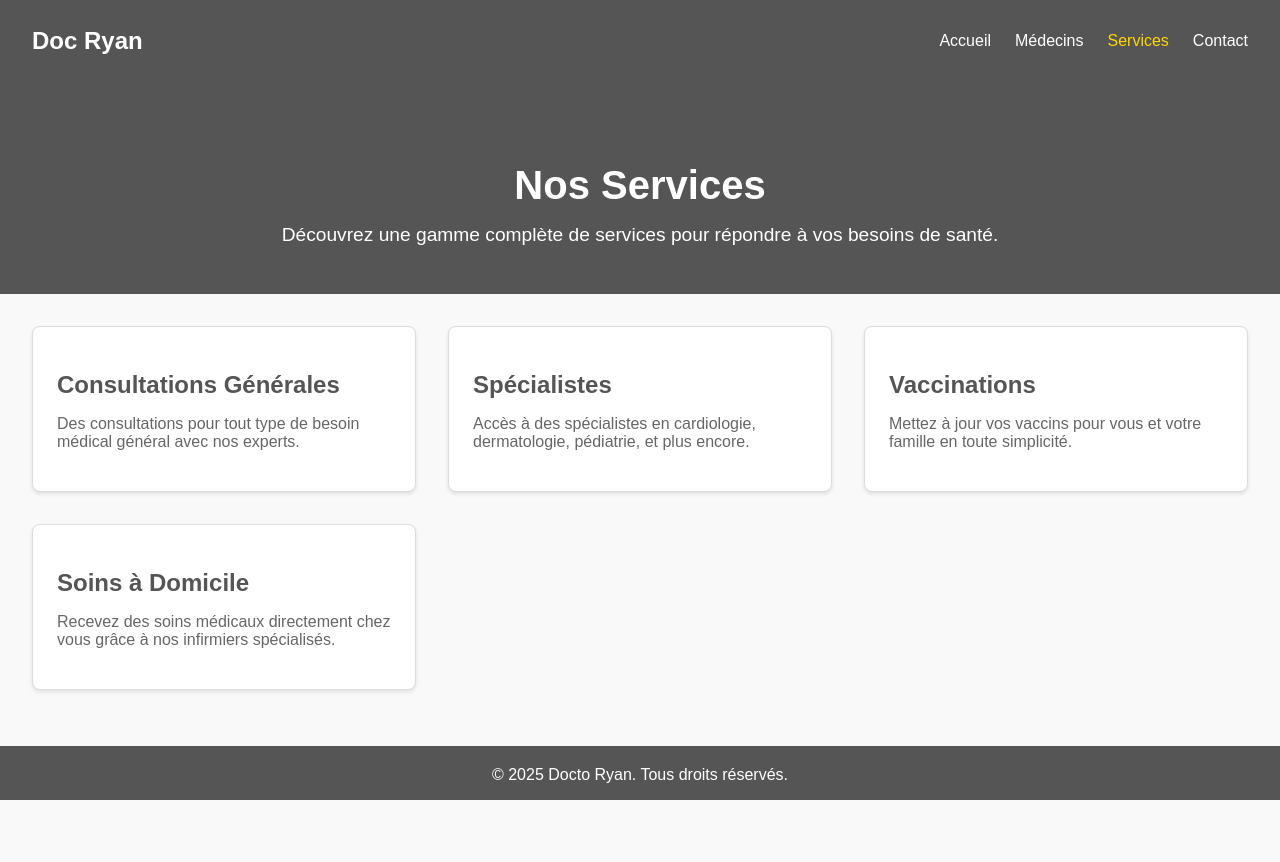
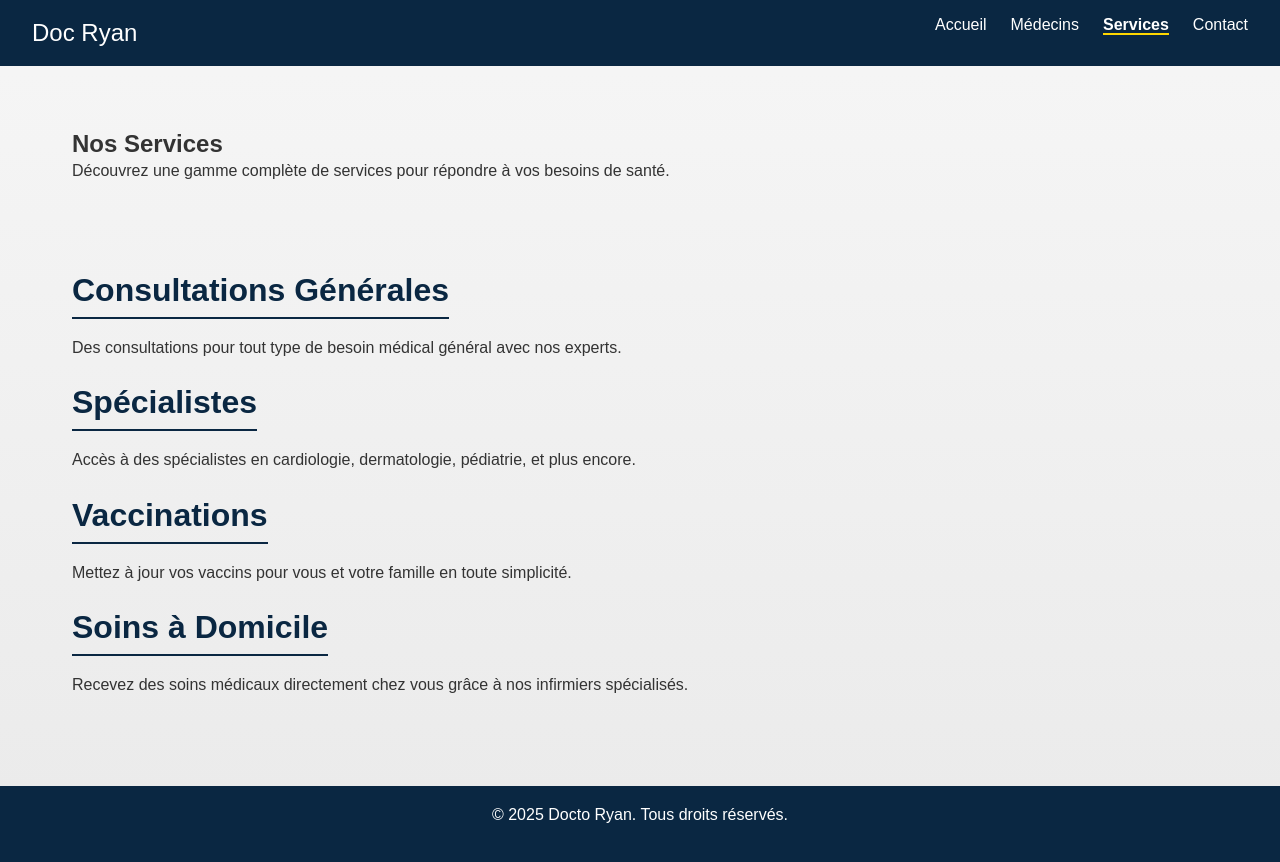
Before and after one commit to Ryan-almansa/site.html, a plain HTML site: page Page/service.html in a window 1280 px wide. Before the commit the page ends 800 px from the top, so only its background shows below. Drawn offline with Linux system fonts and the light colour scheme.

Commit message:
style refait avec nav

```diff
--- a/style/a-rpopos.css
+++ b/style/a-rpopos.css
@@ -4,14 +4,14 @@ body {
     margin: 0;
     padding: 0;
     color: #333;
-    background-color: #f9f9f9;
+    background: linear-gradient(to bottom, #f6f6f6, #eaeaea);
     display: flex;
     flex-direction: column;
     min-height: 100vh;
 }
 
 header {
-    background-color: #007BFF;
+    background-color: #0A2742; /* Bleu foncé */
     padding: 1rem 2rem;
     color: white;
     text-align: center;
@@ -47,7 +47,7 @@ header {
 }
 
 .hero {
-    background-color: #007BFF;
+    background: linear-gradient(to bottom right, #0A2742, #004B87);
     color: white;
     padding: 2rem 1rem;
     text-align: center;
@@ -70,7 +70,7 @@ header {
 
 .about h2, .values h2, .team h2 {
     font-size: 2rem;
-    color: #007BFF;
+    color: #0A2742;
     margin-bottom: 1rem;
 }
 
@@ -85,7 +85,7 @@ header {
 }
 
 .values strong {
-    color: #007BFF;
+    color: #0A2742;
 }
 
 .team {
@@ -100,13 +100,18 @@ header {
 }
 
 .team-member {
-    background-color: white;
+    background: linear-gradient(to top, #fefefe, #f6f6f6);
     border: 1px solid #ddd;
     border-radius: 8px;
     padding: 1rem;
     width: 300px;
     box-shadow: 0 2px 4px rgba(0, 0, 0, 0.1);
     text-align: center;
+    transition: transform 0.3s ease-in-out;
+}
+
+.team-member:hover {
+    transform: translateY(-10px);
 }
 
 .team-member img {
@@ -123,7 +128,7 @@ header {
 }
 
 footer {
-    background-color: #007BFF;
+    background-color: #0A2742;
     color: white;
     text-align: center;
     padding: 1rem;
--- a/style/contact.css
+++ b/style/contact.css
@@ -0,0 +1,196 @@
+/* Global Styles */
+* {
+    margin: 0;
+    padding: 0;
+    box-sizing: border-box;
+}
+
+body {
+    font-family: Arial, sans-serif;
+    margin: 0;
+    padding: 0;
+    color: #333;
+    background: linear-gradient(to bottom, #f6f6f6, #eaeaea);
+    display: flex;
+    flex-direction: column;
+    min-height: 100vh;
+}
+
+header {
+    background-color: #0A2742; /* Bleu foncé */
+    padding: 1rem 2rem;
+    color: white;
+    text-align: center;
+}
+
+.navbar {
+    display: flex;
+    justify-content: space-between;
+    align-items: center;
+}
+
+.nav-logo {
+    font-size: 1.5rem;
+    color: white;
+    text-decoration: none;
+}
+
+.nav-menu {
+    list-style: none;
+    display: flex;
+    gap: 1.5rem;
+}
+
+.nav-item .nav-link {
+    color: white;
+    text-decoration: none;
+    font-size: 1rem;
+}
+
+.nav-link.active {
+    font-weight: bold;
+    border-bottom: 2px solid #FFD700;
+}
+
+main {
+    padding: 2rem 1rem;
+    flex: 1;
+}
+
+.hero {
+    background: linear-gradient(to bottom right, #0A2742, #004B87);
+    color: white;
+    padding: 3rem 1rem;
+    text-align: center;
+    border-radius: 8px;
+    margin-bottom: 2rem;
+}
+
+.hero h1 {
+    font-size: 2.5rem;
+    margin-bottom: 1rem;
+}
+
+.hero p {
+    font-size: 1.2rem;
+}
+
+section {
+    padding: 2rem;
+    max-width: 1200px;
+    margin: 0 auto;
+}
+
+h2 {
+    font-size: 2rem;
+    color: #0A2742;
+    margin-bottom: 1rem;
+    border-bottom: 2px solid #0A2742;
+    display: inline-block;
+    padding-bottom: 0.5rem;
+}
+
+p {
+    font-size: 1rem;
+    line-height: 1.6;
+    margin-bottom: 1.5rem;
+}
+
+ul {
+    list-style: none;
+    padding: 0;
+}
+
+li {
+    margin-bottom: 1rem;
+}
+
+.values strong {
+    color: #0A2742;
+}
+
+.team {
+    text-align: center;
+}
+
+.team-members {
+    display: flex;
+    justify-content: center;
+    gap: 2rem;
+    flex-wrap: wrap;
+}
+
+.team-member {
+    background: linear-gradient(to top, #fefefe, #f6f6f6);
+    border: 1px solid #ddd;
+    border-radius: 8px;
+    padding: 1rem;
+    width: 300px;
+    box-shadow: 0 2px 4px rgba(0, 0, 0, 0.1);
+    text-align: center;
+    transition: transform 0.3s ease-in-out;
+}
+
+.team-member:hover {
+    transform: translateY(-10px);
+}
+
+.team-member img {
+    width: 100px;
+    height: 100px;
+    border-radius: 50%;
+    margin-bottom: 1rem;
+}
+
+.team-member h3 {
+    margin: 0.5rem 0;
+    font-size: 1.2rem;
+    color: #333;
+}
+
+form {
+    max-width: 600px;
+    margin: 0 auto;
+    padding: 1rem;
+    background: white;
+    border: 1px solid #ddd;
+    border-radius: 8px;
+    box-shadow: 0 2px 4px rgba(0, 0, 0, 0.1);
+}
+
+form label {
+    display: block;
+    font-weight: bold;
+    margin-bottom: 0.5rem;
+    color: #0A2742;
+}
+
+form input,
+form button {
+    width: 100%;
+    padding: 0.75rem;
+    margin-bottom: 1rem;
+    border: 1px solid #ddd;
+    border-radius: 5px;
+}
+
+form button {
+    background: #0A2742;
+    color: white;
+    border: none;
+    cursor: pointer;
+    transition: background 0.3s ease;
+}
+
+form button:hover {
+    background: #004B87;
+}
+
+/* Footer Styles */
+footer {
+    background-color: #0A2742;
+    color: white;
+    text-align: center;
+    padding: 1rem;
+    margin-top: auto;
+}
--- a/style/service.css
+++ b/style/service.css
@@ -1,31 +1,38 @@
 /* Global Styles */
+* {
+    margin: 0;
+    padding: 0;
+    box-sizing: border-box;
+}
+
 body {
     font-family: Arial, sans-serif;
     margin: 0;
     padding: 0;
-    box-sizing: border-box;
     color: #333;
-    background-color: #f9f9f9;
+    background: linear-gradient(to bottom, #f6f6f6, #eaeaea);
     display: flex;
     flex-direction: column;
     min-height: 100vh;
 }
 
-/* Navbar */
+header {
+    background-color: #0A2742; /* Bleu foncé */
+    padding: 1rem 2rem;
+    color: white;
+    text-align: center;
+}
+
 .navbar {
     display: flex;
     justify-content: space-between;
     align-items: center;
-    padding: 1rem 2rem;
-    background-color:#555;
-    color: white;
 }
 
 .nav-logo {
     font-size: 1.5rem;
-    font-weight: bold;
+    color: white;
     text-decoration: none;
-    color: white;
 }
 
 .nav-menu {
@@ -34,94 +41,156 @@ body {
     gap: 1.5rem;
 }
 
-.nav-item {
+.nav-item .nav-link {
+    color: white;
+    text-decoration: none;
     font-size: 1rem;
 }
 
-.nav-link {
-    text-decoration: none;
-    color: white;
-    transition: color 0.3s ease;
+.nav-link.active {
+    font-weight: bold;
+    border-bottom: 2px solid #FFD700;
 }
 
-.nav-link:hover, .nav-link.active {
-    color: #FFD700;
+main {
+    padding: 2rem 1rem;
+    flex: 1;
 }
 
-/* Hero Section */
-.services-hero {
-    background-color: #555;
+.hero {
+    background: linear-gradient(to bottom right, #0A2742, #004B87);
     color: white;
+    padding: 3rem 1rem;
     text-align: center;
-    padding: 3rem 1rem;
+    border-radius: 8px;
+    margin-bottom: 2rem;
 }
 
-.services-hero h1 {
+.hero h1 {
     font-size: 2.5rem;
     margin-bottom: 1rem;
 }
 
-.services-hero p {
+.hero p {
     font-size: 1.2rem;
-    margin: 0;
 }
 
-/* Services List */
-.services-list {
-    display: grid;
-    grid-template-columns: repeat(auto-fit, minmax(300px, 1fr));
-    gap: 2rem;
+section {
     padding: 2rem;
-    flex: 1; /* Permet de remplir l'espace restant */
+    max-width: 1200px;
+    margin: 0 auto;
 }
 
-.service {
-    background-color: white;
+h2 {
+    font-size: 2rem;
+    color: #0A2742;
+    margin-bottom: 1rem;
+    border-bottom: 2px solid #0A2742;
+    display: inline-block;
+    padding-bottom: 0.5rem;
+}
+
+p {
+    font-size: 1rem;
+    line-height: 1.6;
+    margin-bottom: 1.5rem;
+}
+
+ul {
+    list-style: none;
+    padding: 0;
+}
+
+li {
+    margin-bottom: 1rem;
+}
+
+.values strong {
+    color: #0A2742;
+}
+
+.team {
+    text-align: center;
+}
+
+.team-members {
+    display: flex;
+    justify-content: center;
+    gap: 2rem;
+    flex-wrap: wrap;
+}
+
+.team-member {
+    background: linear-gradient(to top, #fefefe, #f6f6f6);
     border: 1px solid #ddd;
     border-radius: 8px;
-    padding: 1.5rem;
+    padding: 1rem;
+    width: 300px;
     box-shadow: 0 2px 4px rgba(0, 0, 0, 0.1);
-    transition: transform 0.3s ease, box-shadow 0.3s ease;
+    text-align: center;
+    transition: transform 0.3s ease-in-out;
 }
 
-.service h2 {
-    font-size: 1.5rem;
-    color: #555;
-    margin-bottom: 0.5rem;
+.team-member:hover {
+    transform: translateY(-10px);
 }
 
-.service p {
-    font-size: 1rem;
-    color: #666;
+.team-member img {
+    width: 100px;
+    height: 100px;
+    border-radius: 50%;
+    margin-bottom: 1rem;
 }
 
-.service:hover {
-    transform: translateY(-5px);
-    box-shadow: 0 4px 8px rgba(0, 0, 0, 0.2);
+.team-member h3 {
+    margin: 0.5rem 0;
+    font-size: 1.2rem;
+    color: #333;
 }
 
-/* Footer */
+form {
+    max-width: 600px;
+    margin: 0 auto;
+    padding: 1rem;
+    background: white;
+    border: 1px solid #ddd;
+    border-radius: 8px;
+    box-shadow: 0 2px 4px rgba(0, 0, 0, 0.1);
+}
+
+form label {
+    display: block;
+    font-weight: bold;
+    margin-bottom: 0.5rem;
+    color: #0A2742;
+}
+
+form input,
+form button {
+    width: 100%;
+    padding: 0.75rem;
+    margin-bottom: 1rem;
+    border: 1px solid #ddd;
+    border-radius: 5px;
+}
+
+form button {
+    background: #0A2742;
+    color: white;
+    border: none;
+    cursor: pointer;
+    transition: background 0.3s ease;
+}
+
+form button:hover {
+    background: #004B87;
+}
+
+/* Footer Styles */
 footer {
-    background-color: #555;
+    background-color: #0A2742;
     color: white;
     text-align: center;
     padding: 1rem;
-    margin-top: auto; /* Place le footer en bas si la page est courte */
-    border-top: 4px solid #555;
-    font-size: 0.9rem;
+    margin-top: auto;
 }
-
-footer p {
-    margin: 0;
-    font-size: 1rem;
-}
-
-footer a {
-    color: #FFD700;
-    text-decoration: none;
-    font-weight: bold;
-}
-
-footer a:hover {
-    text-decoration: underline;
-}
--- a/style/style1.css
+++ b/style/style1.css
@@ -86,6 +86,38 @@ main {
     box-shadow: 0 4px 6px rgba(0, 0, 0, 0.1);
 }
 
+
+
+.navbar {
+    display: flex;
+    justify-content: space-between;
+    align-items: center;
+}
+
+.nav-logo {
+    font-size: 1.5rem;
+    color: white;
+    text-decoration: none;
+}
+
+.nav-menu {
+    list-style: none;
+    display: flex;
+    gap: 1.5rem;
+}
+
+.nav-item .nav-link {
+    color: white;
+    text-decoration: none;
+    font-size: 1rem;
+}
+
+.nav-link.active {
+    font-weight: bold;
+    border-bottom: 2px solid #FFD700;
+}
+
+
 .hero h1 {
     font-size: 2.5rem;
     color: #4CAF50;
```
Also changed, not shown: Page/Page-medic.html (+14 -1 lines), Page/a-propos.html (+2 -2 lines), style/style_page_doc.css (+33 -0 lines), Page/mention.html (added).
